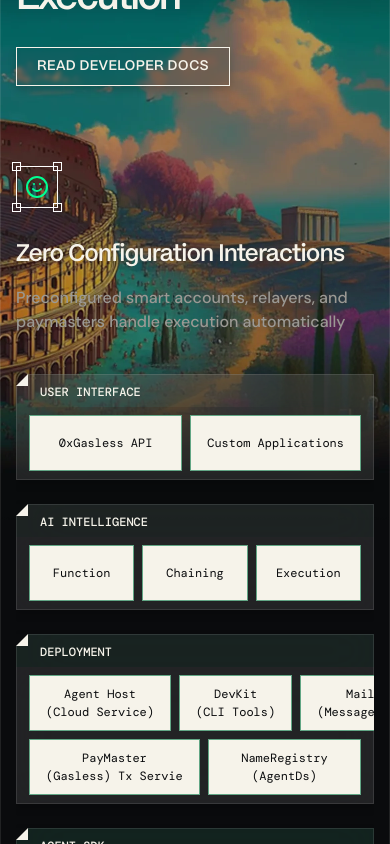
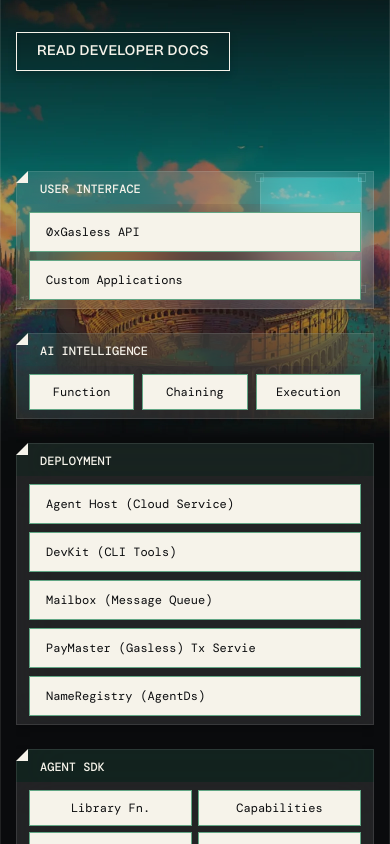
Before and after one commit to PrathameshSujgure-git/BlockPe-LP, a Next.js app: page / in a window 390 px wide. Shown: the part 5440-6284 px from the top of the page. Built offline with nearby package versions, Linux system fonts and the light colour scheme.

Commit message:
architure section fixes

```diff
--- a/src/app/components/architecture.tsx
+++ b/src/app/components/architecture.tsx
@@ -15,6 +15,7 @@ interface LayerDef {
   headerBg: string;
   rows: string[][];
   rowGap?: string; // override default gap-[8px] between rows
+  mobileLayout?: "stack" | "grid-2" | "row";
 }
 
 const layers: LayerDef[] = [
@@ -23,12 +24,14 @@ const layers: LayerDef[] = [
     color: "#F6F3EA",
     headerBg: "rgba(255,255,255,0.1)",
     rows: [["0xGasless API", "Custom Applications"]],
+    mobileLayout: "stack",
   },
   {
     label: "AI intelligence",
     color: "#CCFFE9",
     headerBg: "rgba(204,255,233,0.1)",
     rows: [["Function", "Chaining", "Execution"]],
+    mobileLayout: "row",
   },
   {
     label: "Deployment",
@@ -38,6 +41,7 @@ const layers: LayerDef[] = [
       ["Agent Host\n(Cloud Service)", "DevKit\n(CLI Tools)", "Mailbox\n(Message Queue)"],
       ["PayMaster\n(Gasless) Tx Servie", "NameRegistry\n(AgentDs)"],
     ],
+    mobileLayout: "stack",
   },
   {
     label: "Agent sdk",
@@ -48,12 +52,14 @@ const layers: LayerDef[] = [
       ["Storage", "Dialogs", "Security", "Logic", "Signatures"],
     ],
     rowGap: "gap-[6px]",
+    mobileLayout: "grid-2",
   },
   {
     label: "Agent network",
     color: "#33FFA9",
     headerBg: "rgba(51,255,169,0.1)",
     rows: [["Agent Index\n(Endpoint Discovery)", "Name Service\n(Human-readable Addressing)"]],
+    mobileLayout: "stack",
   },
   {
     label: "Core Foundation",
@@ -67,6 +73,7 @@ const layers: LayerDef[] = [
         "Mainchain\nSupport",
       ],
     ],
+    mobileLayout: "stack",
   },
 ];
 
@@ -74,7 +81,7 @@ const layers: LayerDef[] = [
 /*  ArchLayer                                                          */
 /* ------------------------------------------------------------------ */
 
-function ArchLayer({ label, color, headerBg, rows, rowGap = "gap-[8px]" }: LayerDef) {
+function ArchLayer({ label, color, headerBg, rows, rowGap = "gap-[8px]", mobileLayout = "row" }: LayerDef) {
   return (
     <div className="flex flex-col items-start shadow-[0px_4px_8px_0px_rgba(0,0,0,0.2)] w-full">
       {/* Header row: triangle column + label bar */}
@@ -84,7 +91,7 @@ function ArchLayer({ label, color, headerBg, rows, rowGap = "gap-[8px]" }: Layer
           <svg width="12" height="12" viewBox="0 0 12 12" fill="none" className="block shrink-0">
             {/* White fold triangle (visible) */}
             <path d="M0 12H12V0L0 12Z" fill="#f6f3ea" />
-            {/* Layer color triangle (0% opacity – cutout feeling) */}
+            {/* Layer color triangle (0% opacity - cutout feeling) */}
             <path d="M0 0L12 0L0 12Z" fill={color} fillOpacity={0} />
           </svg>
           <div
@@ -104,7 +111,8 @@ function ArchLayer({ label, color, headerBg, rows, rowGap = "gap-[8px]" }: Layer
       </div>
       {/* Content rows */}
       <div className="border-b border-l border-r border-[rgba(255,255,255,0.1)] bg-[rgba(255,255,255,0.1)] backdrop-blur-[22px] w-full pb-[8px] px-[12px]">
-        <div className={`flex flex-col ${rowGap} pt-[8px]`}>
+        {/* Desktop layout */}
+        <div className={`hidden lg:flex flex-col ${rowGap} pt-[8px]`}>
           {rows.map((row, ri) => (
             <div key={ri} className="flex gap-[8px] w-full">
               {row.map((item, ci) => (
@@ -124,6 +132,66 @@ function ArchLayer({ label, color, headerBg, rows, rowGap = "gap-[8px]" }: Layer
               ))}
             </div>
           ))}
+        </div>
+
+        {/* Mobile layout */}
+        <div className="lg:hidden">
+          {mobileLayout === "stack" && (
+            <div className="flex flex-col gap-[8px] pt-[8px]">
+              {rows.flat().map((item, i) => (
+                <div
+                  key={i}
+                  className="w-full bg-[#f6f3ea] border border-[rgba(0,116,67,0.6)] flex items-center px-[16px] py-[10px] gap-[8px]"
+                >
+                  {item.split("\n").map((part, pi) => (
+                    <span
+                      key={pi}
+                      className="font-['DM_Mono',monospace] font-normal text-[#0a0b0d] text-[12px] leading-[1.5] whitespace-nowrap"
+                    >
+                      {part}
+                    </span>
+                  ))}
+                </div>
+              ))}
+            </div>
+          )}
+          {mobileLayout === "grid-2" && (
+            <div className="grid grid-cols-2 gap-[6px] pt-[8px]">
+              {rows.flat().map((item, i) => (
+                <div
+                  key={i}
+                  className="bg-[#f6f3ea] border border-[rgba(0,116,67,0.6)] flex flex-col items-center justify-center px-[16px] py-[8px]"
+                >
+                  <span className="font-['DM_Mono',monospace] font-normal text-[#0a0b0d] text-[12px] leading-[1.5]">
+                    {item.split("\n")[0]}
+                  </span>
+                </div>
+              ))}
+            </div>
+          )}
+          {mobileLayout === "row" && (
+            <div className={`flex flex-col ${rowGap} pt-[8px]`}>
+              {rows.map((row, ri) => (
+                <div key={ri} className="flex gap-[8px] w-full">
+                  {row.map((item, ci) => (
+                    <div
+                      key={ci}
+                      className="flex-1 bg-[#f6f3ea] border border-[rgba(0,116,67,0.6)] flex flex-col items-center justify-center px-[16px] py-[8px]"
+                    >
+                      {item.split("\n").map((line, li) => (
+                        <span
+                          key={li}
+                          className="font-['DM_Mono',monospace] font-normal text-[#0a0b0d] text-[12px] leading-[1.5] whitespace-nowrap text-center"
+                        >
+                          {line}
+                        </span>
+                      ))}
+                    </div>
+                  ))}
+                </div>
+              ))}
+            </div>
+          )}
         </div>
       </div>
     </div>
@@ -149,9 +217,10 @@ function FeatureBox({
       whileInView={{ opacity: 1, y: 0 }}
       viewport={{ once: true }}
       transition={{ duration: 0.5 }}
-      className="flex flex-col gap-[32px] w-full lg:w-[264px]"
+      className="flex flex-col gap-[24px] lg:gap-[32px] w-full lg:w-[264px]"
     >
-      {/* Icon container */}
+      {/* Icon container — wrapped with 4px top+left padding on mobile for alignment */}
+      <div className="pt-[4px] pl-[5px] lg:pt-0 lg:pl-0">
       <div className="relative border-[0.5px] border-white p-[8px] inline-flex self-start">
         <div className="absolute -left-[5px] -top-[5px] w-[9px] h-[9px] border-[0.5px] border-white" />
         <div className="absolute -left-[5px] -bottom-[5px] w-[9px] h-[9px] border-[0.5px] border-white" />
@@ -159,9 +228,10 @@ function FeatureBox({
         <div className="absolute -right-[5px] -bottom-[5px] w-[9px] h-[9px] border-[0.5px] border-white" />
         <Icon size={24} className="text-[#00FF93]" strokeWidth={2} />
       </div>
+      </div>
       {/* Text block */}
       <div className="flex flex-col gap-[16px]">
-        <h4 className="font-['PP_Mori',sans-serif] font-semibold text-[24px] text-[#f6f3ea] tracking-[-0.48px] leading-[1.25]">
+        <h4 className="font-['PP_Mori',sans-serif] font-semibold text-[20px] lg:text-[24px] text-[#f6f3ea] tracking-[-0.4px] lg:tracking-[-0.48px] leading-[1.25]">
           {title}
         </h4>
         <p className="font-['DM_Sans',sans-serif] font-medium text-[16px] text-[#9b9994] leading-[1.5]">
@@ -210,9 +280,14 @@ const featureBoxes = [
 export function Architecture() {
   return (
     <section className="relative w-full py-[120px]">
-      {/* Background image */}
-      <div className="absolute left-1/2 -translate-x-1/2 top-[-40px] h-[807px] w-full max-w-[1200px] pointer-events-none overflow-hidden">
+      {/* Desktop background image */}
+      <div className="hidden lg:block absolute left-1/2 -translate-x-1/2 top-[-40px] h-[807px] w-full max-w-[1200px] pointer-events-none overflow-hidden">
         <img src="/assets/architecture.webp" alt="" className="absolute inset-0 w-full h-full object-cover" />
+      </div>
+
+      {/* Mobile background image */}
+      <div className="lg:hidden absolute left-1/2 -translate-x-1/2 top-[200px] w-[390px] pointer-events-none overflow-hidden">
+        <img src="/assets/architecture-mobile.webp" alt="" className="w-full h-auto object-contain" />
       </div>
 
       <div className="max-w-[390px] lg:max-w-[1200px] mx-auto px-4 lg:px-0 relative z-10">
@@ -226,16 +301,17 @@ export function Architecture() {
             transition={{ duration: 0.6 }}
             className="flex flex-col gap-6 items-start max-w-[661px]"
           >
-            <h2 className="font-['PP_Mori',sans-serif] font-semibold text-[40px] md:text-[56px] text-[#f6f3ea] tracking-[-2.24px] leading-[1.25]">
-              Architecture Behind Gasless Onchain Execution
+            <h2 className="font-['PP_Mori',sans-serif] font-semibold text-[36px] md:text-[56px] text-[#f6f3ea] tracking-[-0.72px] lg:tracking-[-2.24px] leading-[1.25]">
+              Architecture Behind BlockPe Onchain Execution
             </h2>
             <SecondaryButton>READ DEVELOPER DOCS</SecondaryButton>
           </motion.div>
 
           {/* ---- Content area ---- */}
-          <div className="flex flex-col gap-[94px] mt-[80px]">
+          {/* Desktop layout */}
+          <div className="hidden lg:flex flex-col gap-[94px] mt-[80px]">
             {/* Row 1: first feature box (left) + architecture table (right) */}
-            <div className="flex flex-col lg:flex-row gap-[40px] lg:gap-[111px] lg:items-end">
+            <div className="flex flex-row gap-[111px] items-end">
               {/* First feature box */}
               <FeatureBox {...featureBoxes[0]} />
 
@@ -245,7 +321,7 @@ export function Architecture() {
                 whileInView={{ opacity: 1, y: 0 }}
                 viewport={{ once: true }}
                 transition={{ duration: 0.6, delay: 0.2 }}
-                className="w-full lg:w-[701px] flex-shrink-0 flex flex-col gap-[24px] overflow-x-auto"
+                className="w-[701px] flex-shrink-0 flex flex-col gap-[24px] overflow-x-auto"
               >
                 {layers.map((layer, i) => (
                   <ArchLayer key={i} {...layer} />
@@ -254,8 +330,31 @@ export function Architecture() {
             </div>
 
             {/* Row 2: remaining 3 feature boxes */}
-            <div className="flex flex-col md:flex-row gap-[40px] lg:gap-[128px] lg:items-center">
+            <div className="flex flex-row gap-[128px] items-center">
               {featureBoxes.slice(1).map((box, i) => (
+                <FeatureBox key={i} {...box} />
+              ))}
+            </div>
+          </div>
+
+          {/* Mobile layout */}
+          <div className="lg:hidden flex flex-col gap-[80px] mt-[60px]">
+            {/* Architecture table */}
+            <motion.div
+              initial={{ opacity: 0, y: 40 }}
+              whileInView={{ opacity: 1, y: 0 }}
+              viewport={{ once: true }}
+              transition={{ duration: 0.6, delay: 0.2 }}
+              className="w-full flex flex-col gap-[24px] overflow-x-auto pt-[40px]"
+            >
+              {layers.map((layer, i) => (
+                <ArchLayer key={i} {...layer} />
+              ))}
+            </motion.div>
+
+            {/* All 4 feature boxes */}
+            <div className="flex flex-col gap-[64px]">
+              {featureBoxes.map((box, i) => (
                 <FeatureBox key={i} {...box} />
               ))}
             </div>
```
Also changed, not shown: public/assets/architecture-mobile.webp (added).
